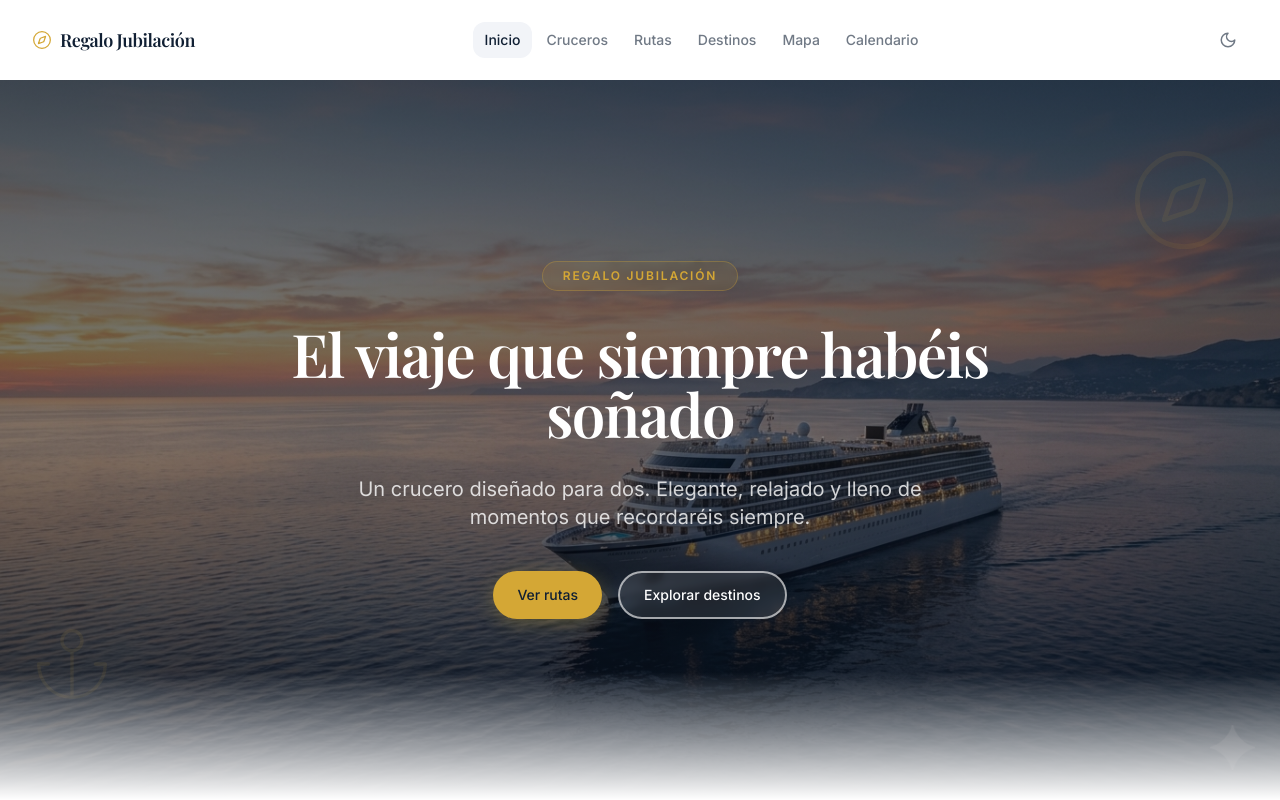
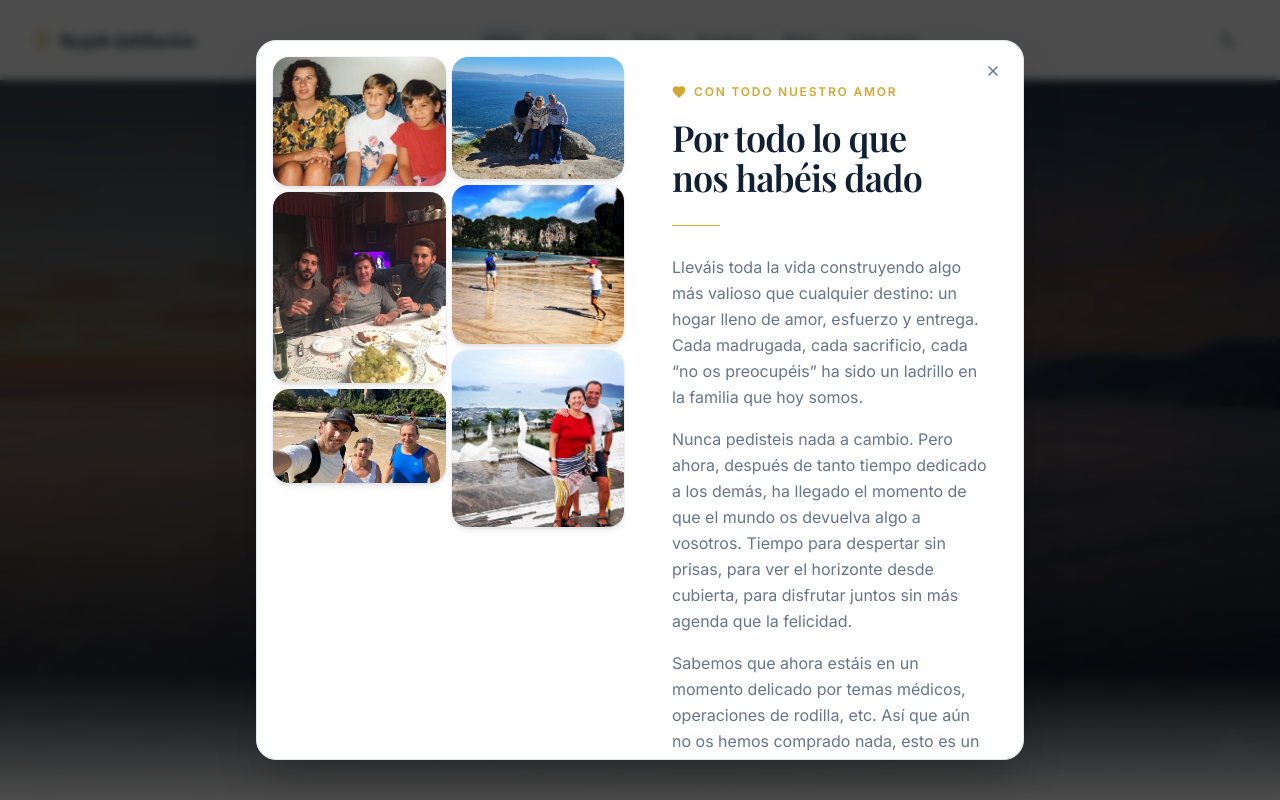
Before and after one commit to scruzdata/project1, a Next.js app: page / in a window 1280 px wide. Shown: the top 800 px of the page. Built offline with nearby package versions, Linux system fonts and the light colour scheme.

Commit message:
tribute check

```diff
--- a/data/itineraries.ts
+++ b/data/itineraries.ts
@@ -62,7 +62,7 @@ export const itineraries: Itinerary[] = [
     idealFor: ["Primer crucero", "Ritmo tranquilo", "Cultura y gastronomía"],
     highlights: ["El Coliseo", "Costa Azul", "Costa Amalfitana", "La valleta"],
     image: "/images/spain-france-italy.png",
-    description: "Pocos viajes permiten descubrir tantas maravillas diferentes en tan pocos días. Este recorrido une tres países extraordinarios que han sido cuna de algunas de las civilizaciones más importantes de la historia, creando una experiencia llena de contrastes, descubrimientos y paisajes inolvidables.\n\nDesde el esplendor de Roma y la elegancia de la costa italiana hasta las impresionantes ruinas de Éfeso en Turquía y los pueblos blancos de Santorini, cada escala ofrece algo único. Tendréis la oportunidad de caminar por lugares donde se escribió la historia, contemplar monumentos milenarios y disfrutar de algunos de los paisajes más espectaculares del Mediterráneo.\n\nEs un viaje para quienes sienten curiosidad por el mundo y disfrutan descubriendo nuevas culturas. Cada día aporta una experiencia diferente, convirtiendo el crucero en una colección de recuerdos que difícilmente se puede igualar."
+    description: "Pocos viajes permiten descubrir tantas maravillas diferentes en tan pocos días. Este recorrido une tres países extraordinarios que han sido cuna de algunas de las civilizaciones más importantes de la historia, creando una experiencia llena de contrastes, descubrimientos y paisajes inolvidables.\n\nDesde el esplendor de Roma y la elegancia de la costa italiana hasta las impresionantes ruinas de Éfeso en Turquía y el esplendido puerto de la Valleta en Malta, cada escala ofrece algo único. Tendréis la oportunidad de caminar por lugares donde se escribió la historia, contemplar monumentos milenarios y disfrutar de algunos de los paisajes más espectaculares del Mediterráneo.\n\nEs un viaje para quienes sienten curiosidad por el mundo y disfrutan descubriendo nuevas culturas. Cada día aporta una experiencia diferente, convirtiendo el crucero en una colección de recuerdos que difícilmente se puede igualar."
 
   },
   {
--- a/src/app/page.tsx
+++ b/src/app/page.tsx
@@ -5,29 +5,32 @@ import { itineraries } from "@/data/itineraries";
 import { cities } from "@/data/cities";
 import { HeroSection } from "@/features/home/components/HeroSection";
 import { TributeSection } from "@/features/home/components/TributeSection";
+import { TributeModal } from "@/features/home/components/TributeModal";
 import { ItinerarySlider } from "@/features/home/components/ItinerarySlider";
 
 export const metadata: Metadata = { title: "Regalo Jubilación" };
+
+const FAMILY_PHOTOS = [
+  { src: "/images/family/family1.png", alt: "" },
+  { src: "/images/family/family2.png", alt: "" },
+  { src: "/images/family/family3.png", alt: "" },
+  { src: "/images/family/family4.png", alt: "" },
+  { src: "/images/family/family5.png", alt: "" },
+  { src: "/images/family/family6.png", alt: "" },
+];
 
 export default function HomePage() {
   const sorted = [...itineraries].sort((a, b) => b.score - a.score);
 
   return (
     <>
+      <TributeModal photos={FAMILY_PHOTOS} />
+
       {/* ── Hero ─────────────────────────────────────────────── */}
       <HeroSection backgroundImage="/images/hero.jpg" />
 
       {/* ── Tribute ──────────────────────────────────────────── */}
-      <TributeSection
-        photos={[
-          { src: "/images/family/family1.png", alt: "" },
-          { src: "/images/family/family2.png", alt: "" },
-          { src: "/images/family/family3.png", alt: "" },
-          { src: "/images/family/family4.png", alt: "" },
-          { src: "/images/family/family5.png", alt: "" },
-          { src: "/images/family/family6.png", alt: "" },
-        ]}
-      />
+      <TributeSection photos={FAMILY_PHOTOS} />
 
       {/* ── Featured itineraries ─────────────────────────────── */}
       <section className="section">
--- /dev/null
+++ b/src/features/home/components/TributeCopy.tsx
@@ -0,0 +1,56 @@
+import { Heart } from "lucide-react";
+
+export function TributeCopy() {
+  return (
+    <div className="space-y-7">
+      <div className="space-y-3">
+        <span className="inline-flex items-center gap-2 text-accent text-xs font-semibold uppercase tracking-[0.15em]">
+          <Heart className="w-3.5 h-3.5 fill-current" aria-hidden />
+          Con todo nuestro amor
+        </span>
+        <h2 className="heading-2">Por todo lo que nos&nbsp;habéis dado</h2>
+      </div>
+
+      <div className="w-12 h-px bg-accent" aria-hidden />
+
+      <div className="space-y-4 text-muted-foreground leading-relaxed">
+        <p>
+          Lleváis toda la vida construyendo algo más valioso que cualquier
+          destino: un hogar lleno de amor, esfuerzo y entrega. Cada
+          madrugada, cada sacrificio, cada &ldquo;no os preocupéis&rdquo; ha sido un
+          ladrillo en la familia que hoy somos.
+        </p>
+        <p>
+          Nunca pedisteis nada a cambio. Pero ahora, después de tanto
+          tiempo dedicado a los demás, ha llegado el momento de que el
+          mundo os devuelva algo a vosotros. Tiempo para despertar sin
+          prisas, para ver el horizonte desde cubierta, para disfrutar
+          juntos sin más agenda que la felicidad.
+        </p>
+        <p>
+          Sabemos que ahora estáis en un momento delicado por temas médicos,
+          operaciones de rodilla, etc. Así que aún no os hemos comprado nada,
+          esto es un recordatorio para que miréis con tranquilidad a dónde os
+          gustaría ir y que ver.
+        </p>
+        <p>
+          Cuando el tiempo, los médicos y el físico os acompañen, solo tenéis
+          que decirnos qué queréis y nosotros nos encargaremos de todo.
+        </p>
+        <p className="font-medium text-foreground">
+          Os lo merecéis. Todo esto y mucho más.
+        </p>
+        <p className="font-medium text-foreground">
+          &hearts;
+        </p>
+        <p className="font-style: italic">
+          Con cariño: Sergio y Daniel
+        </p>
+      </div>
+
+      <p className="font-heading text-lg text-accent italic">
+        &ldquo;El mejor viaje es el que aún no habéis vivido.&rdquo;
+      </p>
+    </div>
+  );
+}
--- /dev/null
+++ b/src/features/home/components/TributeModal.tsx
@@ -0,0 +1,107 @@
+"use client";
+
+import { useEffect, useState } from "react";
+import { X } from "lucide-react";
+import Image from "next/image";
+import { TributeCopy } from "./TributeCopy";
+
+interface Photo {
+  src: string;
+  alt?: string;
+}
+
+interface TributeModalProps {
+  photos?: Photo[];
+}
+
+const STORAGE_KEY = "tribute_seen";
+
+export function TributeModal({ photos }: TributeModalProps) {
+  const [open, setOpen] = useState(false);
+
+  useEffect(() => {
+    if (!localStorage.getItem(STORAGE_KEY)) {
+      setOpen(true);
+    }
+  }, []);
+
+  function dismiss() {
+    localStorage.setItem(STORAGE_KEY, "1");
+    setOpen(false);
+  }
+
+  if (!open) return null;
+
+  return (
+    <div
+      role="dialog"
+      aria-modal="true"
+      aria-label="Mensaje de los hijos"
+      className="fixed inset-0 z-50 flex items-center justify-center p-4"
+    >
+      {/* Backdrop */}
+      <div
+        className="absolute inset-0 bg-black/70 backdrop-blur-sm"
+        onClick={dismiss}
+        aria-hidden="true"
+      />
+
+      {/* Panel */}
+      <div className="relative z-10 bg-background border border-border rounded-2xl shadow-2xl w-full max-w-3xl max-h-[90vh] flex flex-col md:grid md:grid-cols-2 overflow-hidden">
+        <button
+          onClick={dismiss}
+          aria-label="Cerrar mensaje"
+          className="absolute top-4 right-4 z-10 p-1.5 rounded-lg text-muted-foreground hover:text-foreground hover:bg-muted transition-colors"
+        >
+          <X className="w-4 h-4" />
+        </button>
+
+        {/* ── Texto (primero en móvil, columna derecha en desktop) ── */}
+        <div className="order-1 md:order-2 flex-1 min-h-0 overflow-y-auto p-8 pt-10 flex flex-col">
+          <TributeCopy />
+          <button
+            onClick={dismiss}
+            className="mt-8 w-full py-3 px-6 bg-accent text-accent-foreground font-semibold rounded-xl hover:opacity-90 transition-opacity text-sm"
+          >
+            Empezar a explorar
+          </button>
+        </div>
+
+        {/* ── Fotos móvil: franja fija al fondo ── */}
+        {photos && photos.length > 0 && (
+          <div className="md:hidden order-2 shrink-0 h-36 grid grid-cols-3 gap-1 p-2">
+            {photos.map((photo, i) => (
+              <div key={i} className="relative rounded-lg overflow-hidden">
+                <Image
+                  src={photo.src}
+                  alt={photo.alt ?? "Familia"}
+                  fill
+                  className="object-cover"
+                  sizes="33vw"
+                />
+              </div>
+            ))}
+          </div>
+        )}
+
+        {/* ── Fotos desktop: masonry columna izquierda ── */}
+        {photos && photos.length > 0 && (
+          <div className="hidden md:block order-1 columns-2 gap-1.5 p-4 sticky top-0 self-start overflow-y-auto max-h-[90vh]">
+            {photos.map((photo, i) => (
+              <div key={i} className="break-inside-avoid mb-1.5 rounded-xl overflow-hidden shadow-md ring-1 ring-border/40">
+                <Image
+                  src={photo.src}
+                  alt={photo.alt ?? "Familia"}
+                  width={600}
+                  height={600}
+                  className="w-full h-auto block"
+                  sizes="20vw"
+                />
+              </div>
+            ))}
+          </div>
+        )}
+      </div>
+    </div>
+  );
+}
--- a/src/lib/navigation.ts
+++ b/src/lib/navigation.ts
@@ -13,6 +13,6 @@ export const mainNav: NavItem[] = [
 ];
 
 export const secondaryNav: NavItem[] = [
-  { label: "Favoritos",  href: "/favorites" },
-  { label: "Presupuesto", href: "/budget" },
+  // { label: "Favoritos",  href: "/favorites" },
+  { label: "Calendario", href: "/calendar" },
 ];
```
Also changed, not shown: src/features/home/components/TributeSection.tsx (+4 -52 lines), 1 other file (tests, documents, lock files or other folders).
